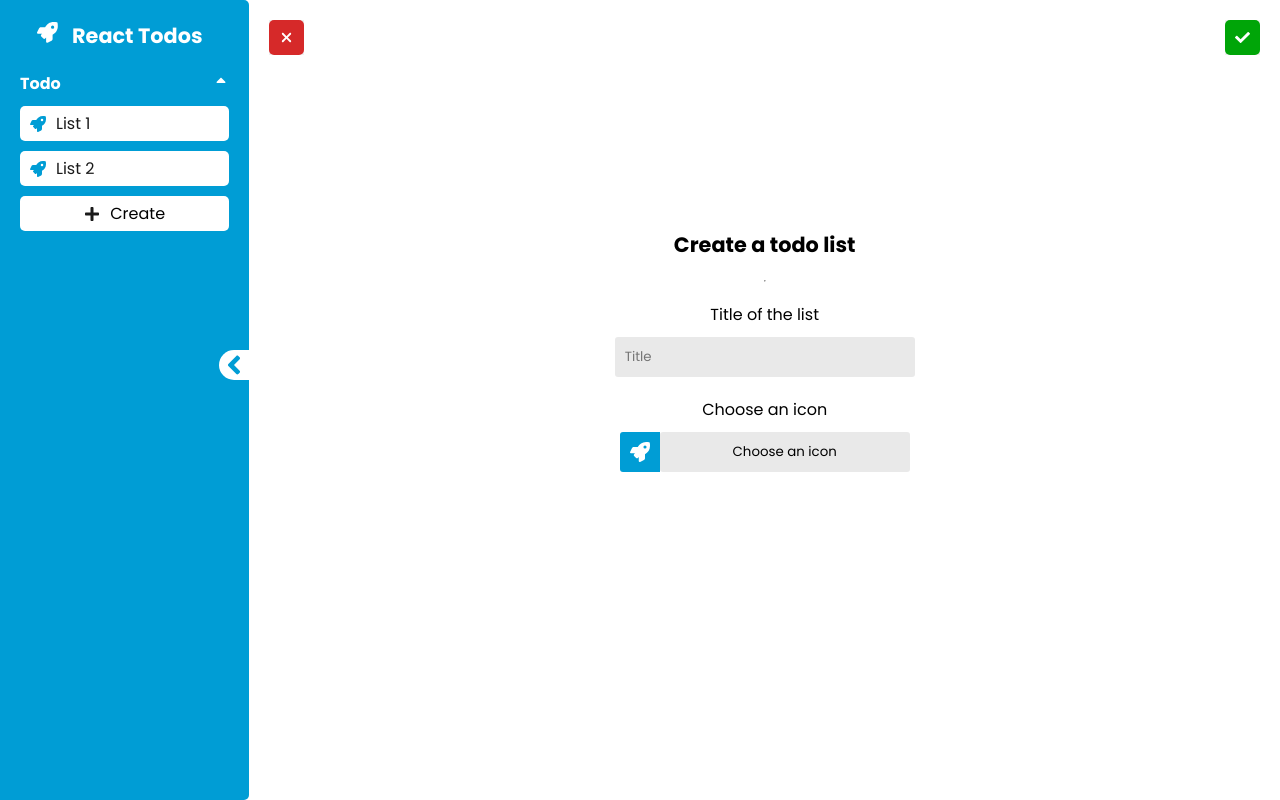
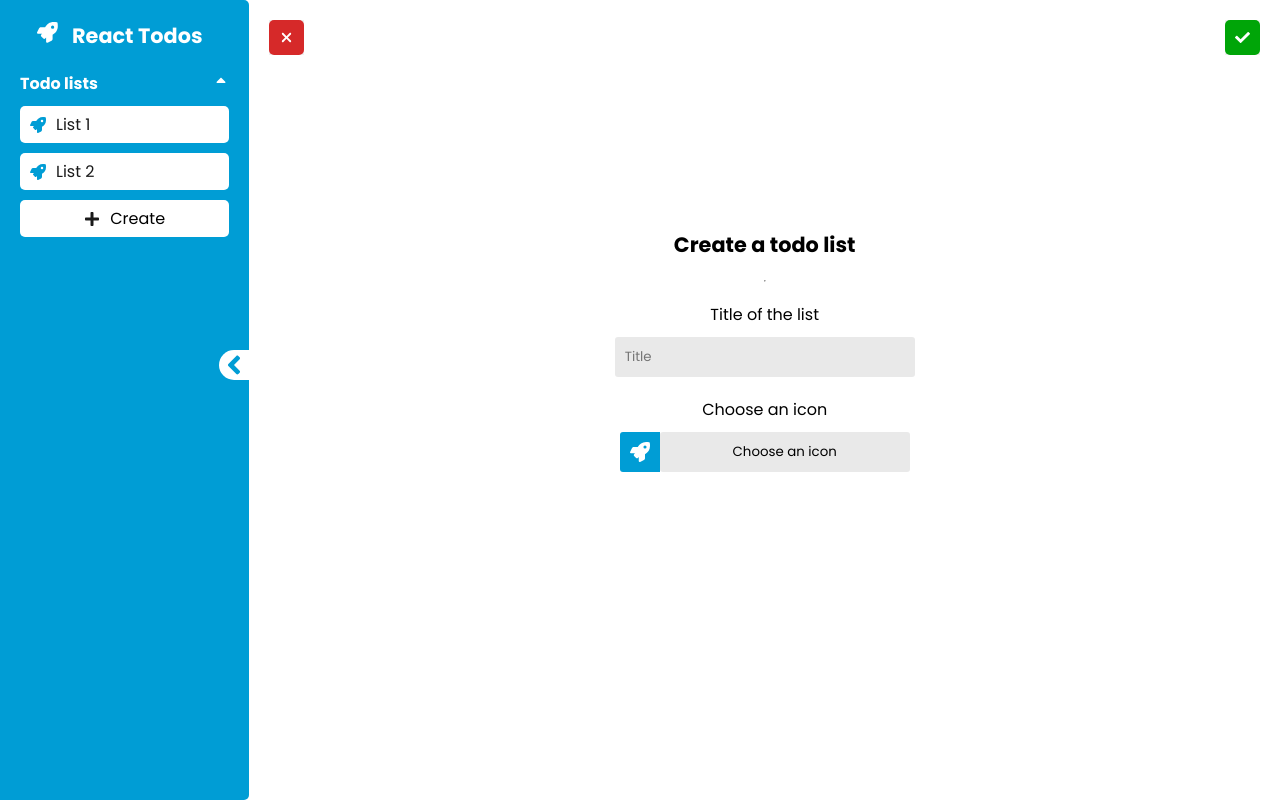
Before and after one commit to mafgit/react-todos, a React (Create React App) app: page /create-todo-list in a window 1280 px wide. Built offline with nearby package versions, Linux system fonts and the light colour scheme; the HTML template or start-up script is replaced by a standard one.

Commit message:
some ui fixes

```diff
--- a/src/components/Sidebar.jsx
+++ b/src/components/Sidebar.jsx
@@ -63,7 +63,7 @@ const Sidebar = ({ sidebarOpened, setSidebarOpened }) => {
 
         <div className="sidebar-section">
           <div className="section-head">
-            <h4>Todo</h4>
+            <h4>Todo lists</h4>
             {shown ? (
               <FaSortUp className="btn" onClick={() => setShown(false)} />
             ) : (
--- a/src/index.css
+++ b/src/index.css
@@ -110,6 +110,7 @@ a {
     width: 100vw;
   }
   .open-btn {
-    top: 95vh;
+    /* top: 90%; */
+    /* bottom: 10px !important; */
   }
 }
--- a/src/styles/HomePage.css
+++ b/src/styles/HomePage.css
@@ -31,7 +31,6 @@
   display: flex;
   justify-content: center;
   align-items: center;
-  gap: 10px;
 }
 
 .invalid-page h1 {
--- a/src/styles/Sidebar.css
+++ b/src/styles/Sidebar.css
@@ -58,7 +58,7 @@
 .sidebar-item {
   width: 100%;
   border-radius: 5px;
-  padding: 5px 10px;
+  padding: 6px 10px;
   background-color: #ffffff;
   text-decoration: none;
   display: flex;
@@ -81,7 +81,7 @@
 
 .sidebar-section .create-btn {
   width: 100%;
-  padding: 5px;
+  padding: 6px;
   border-radius: 5px;
   display: flex;
   gap: 10px;
--- a/src/styles/TodoList.css
+++ b/src/styles/TodoList.css
@@ -103,6 +103,7 @@
   height: 100%;
   flex-direction: column;
   gap: 20px;
+  text-align: center;
 }
 
 .empty-list .big-icon {
@@ -111,7 +112,7 @@
 
 .empty-list p {
   display: flex;
-  gap: 10px;
+  gap: 5px;
   justify-content: center;
   align-items: center;
 }
@@ -125,7 +126,7 @@
 .bg img {
   border-radius: 5px;
   width: 100%;
-  height: 100%;
+  height: 250px;
   z-index: 1;
   object-fit: cover;
   filter: brightness(0.6);
@@ -134,7 +135,7 @@
 
 .todo-list-head {
   position: relative;
-  height: 100%;
+  height: 250px;
   align-items: flex-end;
 }
 
@@ -164,4 +165,8 @@
   .todo {
     gap: 10px;
   }
+
+  .empty-list {
+    padding: 20px;
+  }
 }
```
